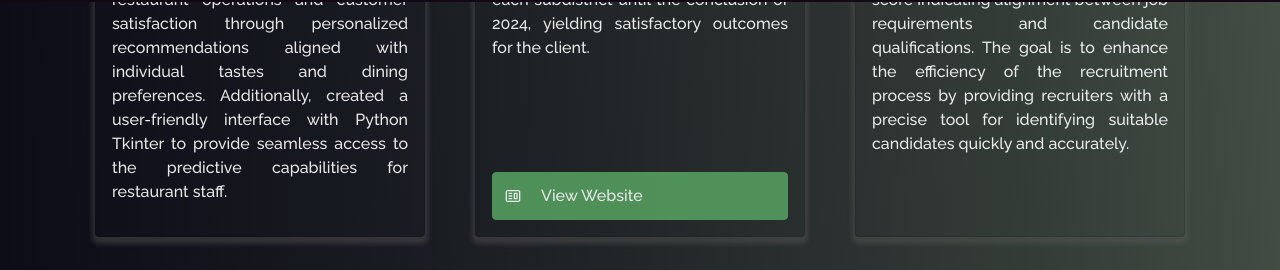
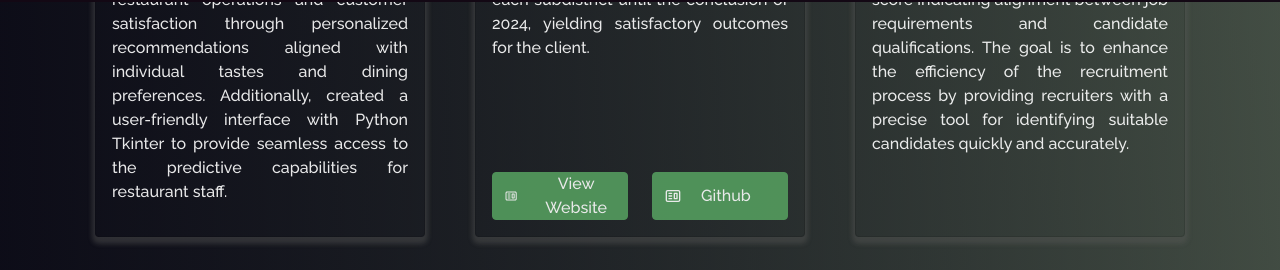
Before and after one commit to jemmyfebryan/jemmyfebryan-portfolio, a React (Create React App) app: page /journey in a window 1280 px wide. Shown: the part 798-1068 px from the top of the page. Built offline with nearby package versions, Linux system fonts and the light colour scheme.

Commit message:
Fix View Website

```diff
--- a/src/components/Projects/journey.js
+++ b/src/components/Projects/journey.js
@@ -17,8 +17,8 @@ const journeyData = [
     "date": "2024/02",
     "description": "Conducted analysis on waste sources and generation in Magelang City by correlating waste with population count, rainfall, and number of neighborhood units. Utilized AI methods to predict waste generation in each subdistrict until the conclusion of 2024, yielding satisfactory outcomes for the client.",
     "noRef": false,
-    "refLink": ["https://waste-management-magelang-atslcoc5ya-as.a.run.app"],
-    "refName": ["View Website"],
+    "refLink": ["https://waste-management-magelang-atslcoc5ya-as.a.run.app", "https://github.com/jemmyfebryan/waste-management-magelang"],
+    "refName": ["View Website", "Github"],
     "tags": ["Python", "NLP", "AI/ML"]
   },
   {
```
